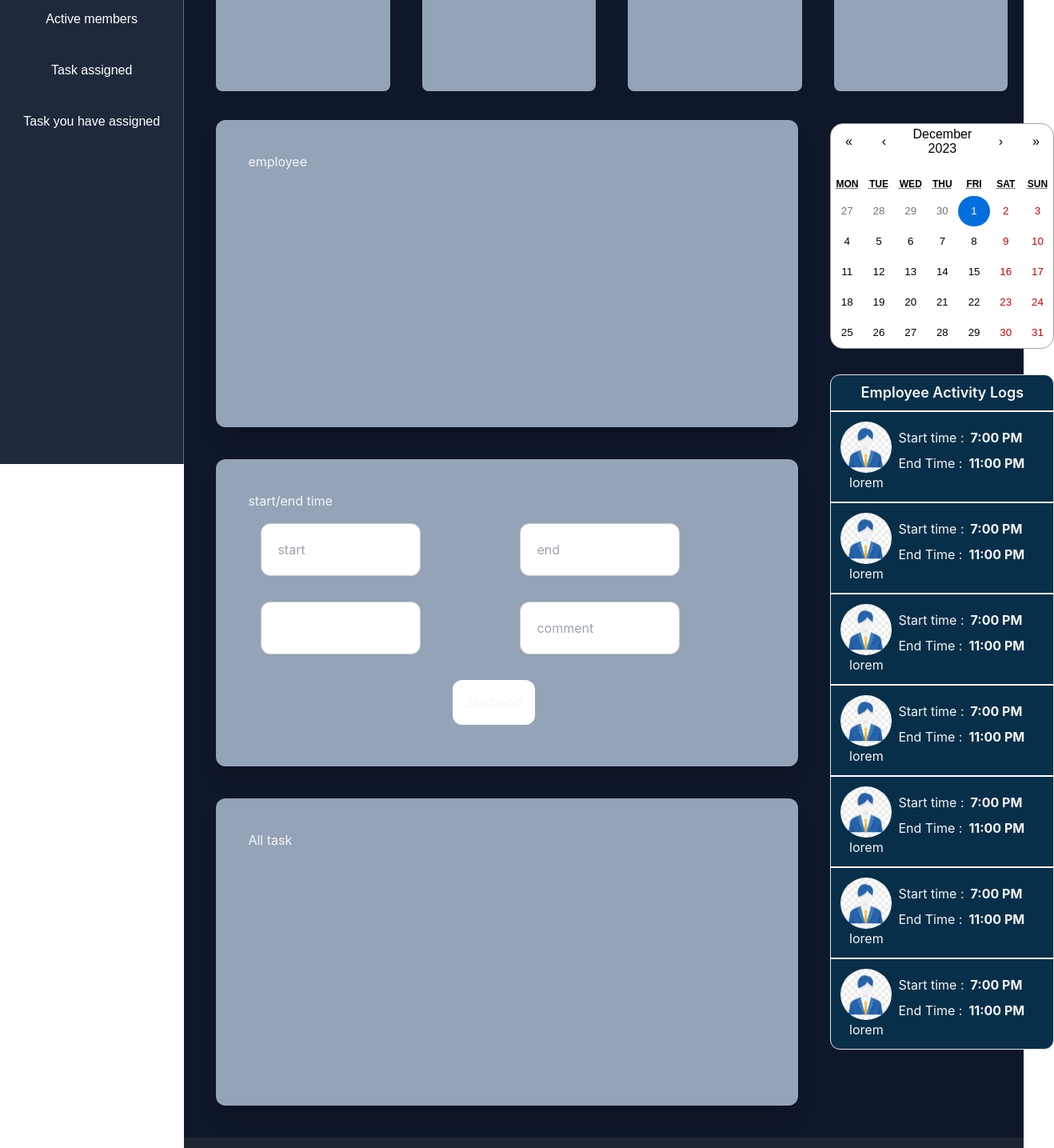
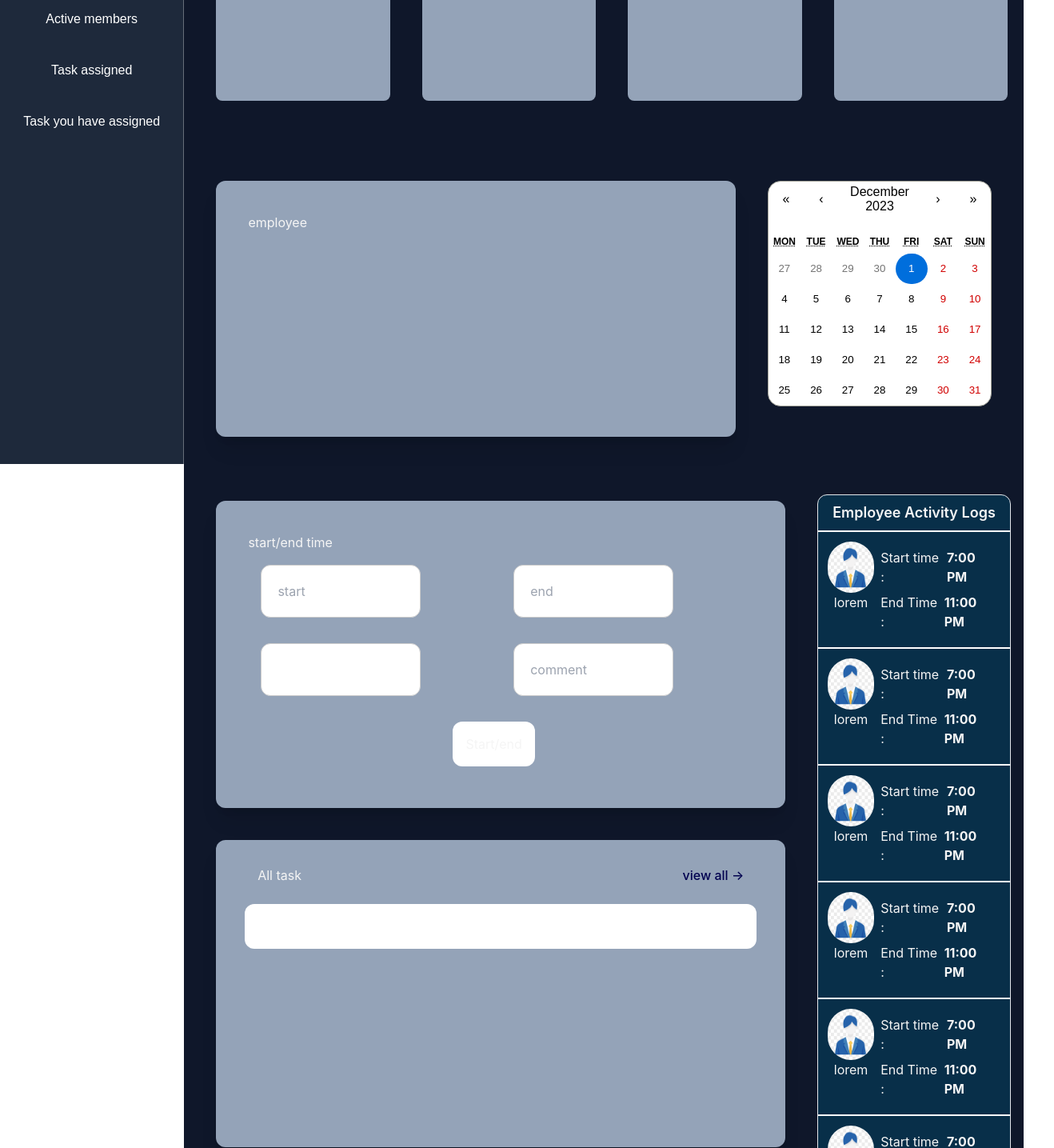
Before and after one commit to Sameer-khann/Navieo.employee, a React (Create React App) app in the folder frontend/: page / in a window 1280 px wide. Shown: the part 220-1655 px from the top of the page at 80% size, 1318 px wide, since content can reach past the window. Built offline with nearby package versions, Linux system fonts and the light colour scheme.

Commit message:
sidebar fix with scroll

```diff
--- a/frontend/package.json
+++ b/frontend/package.json
@@ -12,6 +12,7 @@
     "react-icons": "^4.12.0",
     "react-router-dom": "^6.20.1",
     "react-scripts": "5.0.1",
+    "react-scroll": "^1.9.0",
     "web-vitals": "^2.1.4"
   },
   "scripts": {
--- a/frontend/src/components/Emplogs.js
+++ b/frontend/src/components/Emplogs.js
@@ -6,7 +6,7 @@ const Emplogs = () => {
             <div className='bg-sky-950 rounded-xl border'>
                 <h1 className=' text-center font-semibold text-lg  p-2 '>Employee Activity Logs</h1>
 
-                <div className=' flex h-22 w-53  border-white p-3 border-t-2'>
+                <div className=' flex h-22 w-60  border-white p-3 border-t-2'>
                     <div>
                         <img src={emp} className='rounded-full h-16 w-18'></img>
                         <h1 className='text-center'>lorem</h1>
@@ -17,7 +17,7 @@ const Emplogs = () => {
                         <div className='flex m-2'>End Time :<p className='font-bold ml-2'>11:00 PM</p></div>
                     </div>
                 </div>
-                <div className=' flex h-22 w-53  border-white p-3 border-t-2'>
+                <div className=' flex h-22 w-60  border-white p-3 border-t-2'>
                     <div>
                         <img src={emp} className='rounded-full h-16 w-18'></img>
                         <h1 className='text-center'>lorem</h1>
@@ -28,7 +28,7 @@ const Emplogs = () => {
                         <div className='flex m-2'>End Time :<p className='font-bold ml-2'>11:00 PM</p></div>
                     </div>
                 </div>
-                <div className=' flex h-22 w-53  border-white p-3 border-t-2'>
+                <div className=' flex h-22 w-60  border-white p-3 border-t-2'>
                     <div>
                         <img src={emp} className='rounded-full h-16 w-18'></img>
                         <h1 className='text-center'>lorem</h1>
@@ -39,7 +39,7 @@ const Emplogs = () => {
                         <div className='flex m-2'>End Time :<p className='font-bold ml-2'>11:00 PM</p></div>
                     </div>
                 </div>
-                <div className=' flex h-22 w-53  border-white p-3 border-t-2'>
+                <div className=' flex h-22 w-60  border-white p-3 border-t-2'>
                     <div>
                         <img src={emp} className='rounded-full h-16 w-18'></img>
                         <h1 className='text-center'>lorem</h1>
@@ -50,7 +50,7 @@ const Emplogs = () => {
                         <div className='flex m-2'>End Time :<p className='font-bold ml-2'>11:00 PM</p></div>
                     </div>
                 </div>
-                <div className=' flex h-22 w-53  border-white p-3 border-t-2'>
+                <div className=' flex h-22 w-60  border-white p-3 border-t-2'>
                     <div>
                         <img src={emp} className='rounded-full h-16 w-18'></img>
                         <h1 className='text-center'>lorem</h1>
@@ -61,18 +61,7 @@ const Emplogs = () => {
                         <div className='flex m-2'>End Time :<p className='font-bold ml-2'>11:00 PM</p></div>
                     </div>
                 </div>
-                <div className=' flex h-22 w-53  border-white p-3 border-t-2'>
-                    <div>
-                        <img src={emp} className='rounded-full h-16 w-18'></img>
-                        <h1 className='text-center'>lorem</h1>
-                    </div>
-
-                    <div className="">
-                        <div className='flex m-2'>Start time :<p className='font-bold ml-2'>7:00 PM</p></div>
-                        <div className='flex m-2'>End Time :<p className='font-bold ml-2'>11:00 PM</p></div>
-                    </div>
-                </div>
-                <div className=' flex h-22 w-53  border-white p-3 border-t-2'>
+                <div className=' flex h-22 w-60  border-white p-3 border-t-2'>
                     <div>
                         <img src={emp} className='rounded-full h-16 w-18'></img>
                         <h1 className='text-center'>lorem</h1>
@@ -85,6 +74,7 @@ const Emplogs = () => {
                 </div>
 
 
+
             </div>
 
         </>
--- /dev/null
+++ b/frontend/src/components/Employee.css
@@ -0,0 +1,6 @@
+.textALLview{
+    color: rgb(1, 1, 79);
+    font-size: 1rem;
+    font-weight: 500;
+    cursor: pointer;
+}
--- a/frontend/src/components/Employee.js
+++ b/frontend/src/components/Employee.js
@@ -3,6 +3,7 @@ import Calendar from 'react-calendar';
 import "./Calender.css";
 import emp from '../assets/img/emp.png';
 import Emplogs from './Emplogs';
+import "./Employee.css"
 
 
 const Employee = () => {
@@ -11,22 +12,25 @@ const Employee = () => {
 
     return (
         <>
-            <div>
-                <div className=" ml-5 flex mt-5 h-66">
-                    <div className=" bg-slate-400 w-60 p-20 m-5 rounded-lg"></div>
-                    <div className=" bg-slate-400 w-60 p-20 m-5 rounded-lg"></div>
-                    <div className=" bg-slate-400 w-60 p-20 m-5 rounded-lg"></div>
-                    <div className=" bg-slate-400 w-60 p-20 m-5 rounded-lg"></div>
+            <div className="Emp ">
+                <div className=" ml-5 flex mt-8 h-36 align-center justify-evenly  ">
+                    <div className=" bg-slate-400 w-56 p-20 m-5 rounded-lg"></div>
+                    <div className=" bg-slate-400 w-56 p-20 m-5 rounded-lg"></div>
+                    <div className=" bg-slate-400 w-56 p-20 m-5 rounded-lg"></div>
+                    <div className=" bg-slate-400 w-56 p-20 m-5 rounded-lg"></div>
                 </div>
-                <div className='flex flex-row w-[68rem] h-80vh'>
-                    <div className="Emp ">
+                <div className='flex  boxwithcalender mt-24'>
+                    <div className="shadow-xl  rounded-xl w-[50rem]  h-[20rem] p-10 m-10  bg-slate-400">
+                        <h1>employee</h1>
+                    </div>
+                    <div className=' calenderdiv pr-10 pt-10'>
+                        <Calendar onChange={setDate} value={date} />
+                    </div>
+                </div>
+
+            </div>
             <div className='flex '>
                 <div>
-                                <div className='boxwithcalender shadow-xl mt-4 rounded-xl  ml-15 h-96 p-10 m-10  bg-slate-400'>
-                                    <div className="">
-                                        <h1>employee</h1>
-                                    </div>
-                                </div>
                     <div className="shadow-xl  rounded-xl  ml-15 h-96 p-10 m-10 bg-slate-400  ">
                         <h1>start/end time</h1>
                         <div className="flex">
@@ -37,29 +41,33 @@ const Employee = () => {
                             <div className="flex-col ">
                                 <input className="rounded-xl p-5 m-4 " placeholder="end"></input>
                                 <input className="rounded-xl p-5 m-4 " placeholder="comment"></input>
+
                             </div>
+
                         </div>
+
                         <button className="bg-white p-4 m-4 hover:bg-blue-950 ml-64 rounded-xl">Start/end</button>
                     </div>
 
-                                <div className="shadow-xl  rounded-xl  ml-15 h-96 p-10 m-10 bg-slate-400">
-                                    <h1>All task</h1>
-                                    {/* <div className="bg-white w-[40rem] h-14 rounded-xl p-4 m-2"></div> */}
-                                </div>
-                            </div>
-                        </div>
+
+
+                    <div className="flex items-center flex-col  shadow-xl rounded-xl ml-10 h-96 p-4 m-10 bg-slate-400" id='sectionAllTask'>
+                        <div className='flex justify-between p-4 w-[40rem]' >
+                            <div>All task</div>
+                            <div className='textALLview'>view all &rarr;</div>
                         </div>
 
-                    <div className='flex flex-col mt-5'>
-                        <div className='calenderdiv'>
-                            <Calendar onChange={setDate} value={date} />
+                        <div className="bg-white w-[40rem] h-14 rounded-xl p-4 m-2"></div>
                     </div>
-                        <div className="flex flex-col mt-8">
+
+                </div>
+                <div className='flex  justify-center'id='sectionEmpLogs'>
+                    <div className="flex flex-col items-center mt-8 mr-4 mb-4">
                         <Emplogs />
                     </div>
+
+
                 </div>
-                </div>
-
             </div>
         </>
     )
--- a/frontend/src/components/Sidebar.js
+++ b/frontend/src/components/Sidebar.js
@@ -1,7 +1,15 @@
 import React from 'react'
+// import { Link } from 'react-router-dom'
+import { Link, animateScroll as scroll } from 'react-scroll';
 import './Sidebar.css'
 
 export default function Sidebar() {
+
+  const scrollTo = () => {
+    scroll.scrollTo(1100); // Scrolling to 100px from the top of the page.
+  };
+
+
   return (
     <>
       <div className="Sidebar">
@@ -9,8 +17,8 @@ export default function Sidebar() {
             <span className='HeadtextSidebar'>Employee Dashboard</span>
             <span className='textSidebar'>Project details</span>
             <span className='textSidebar'>Team members</span>
-            <span className='textSidebar'>Active members</span>
-            <span className='textSidebar'>Task assigned</span>
+            <Link className='textSidebar' to="sectionEmpLogs"offset={-50}  spy={true} smooth={true} duration={500}>Active members</Link>
+            <Link className='textSidebar' to="sectionAllTask"offset={-100}  spy={true} smooth={true} duration={500}>Task assigned</Link>
             <span className='textSidebar'>Task you have assigned</span>
         </div>
 
--- a/frontend/src/pages/LandingPage.js
+++ b/frontend/src/pages/LandingPage.js
@@ -33,10 +33,7 @@ const LandingPage = () => {
                             <img src={homeIcon} alt="" />
                         </div>
                         <Employee />
-                        {/* <div className="bottom-right-section">
-                            <Form/>
-                        </div> */}
-                                        <Footer />
+                        <Footer />
 
                     </div>
                 </div>
```
Also changed, not shown: 1 other file (tests, documents, lock files or other folders). Lines whose indentation alone changed are shown as unchanged.
